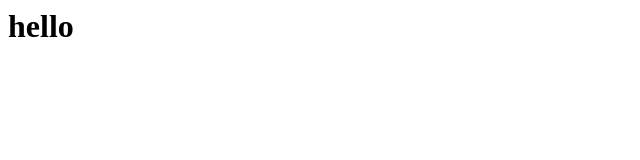
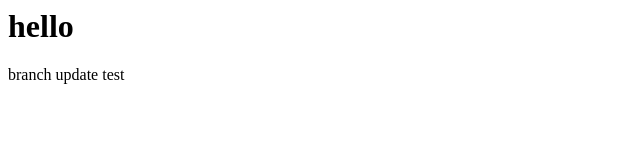
Before and after one commit to krisrong/grantis, a plain HTML site: page index.html in a window 1280 px wide. Shown: the whole page, without its empty margins (0-640 px from the left). Drawn offline with Linux system fonts and the light colour scheme.

Commit message:
change branch index.html

```diff
--- a/index.html
+++ b/index.html
@@ -1 +1,2 @@
 <h1>hello</h1>
+<p>branch update test</p>
```
